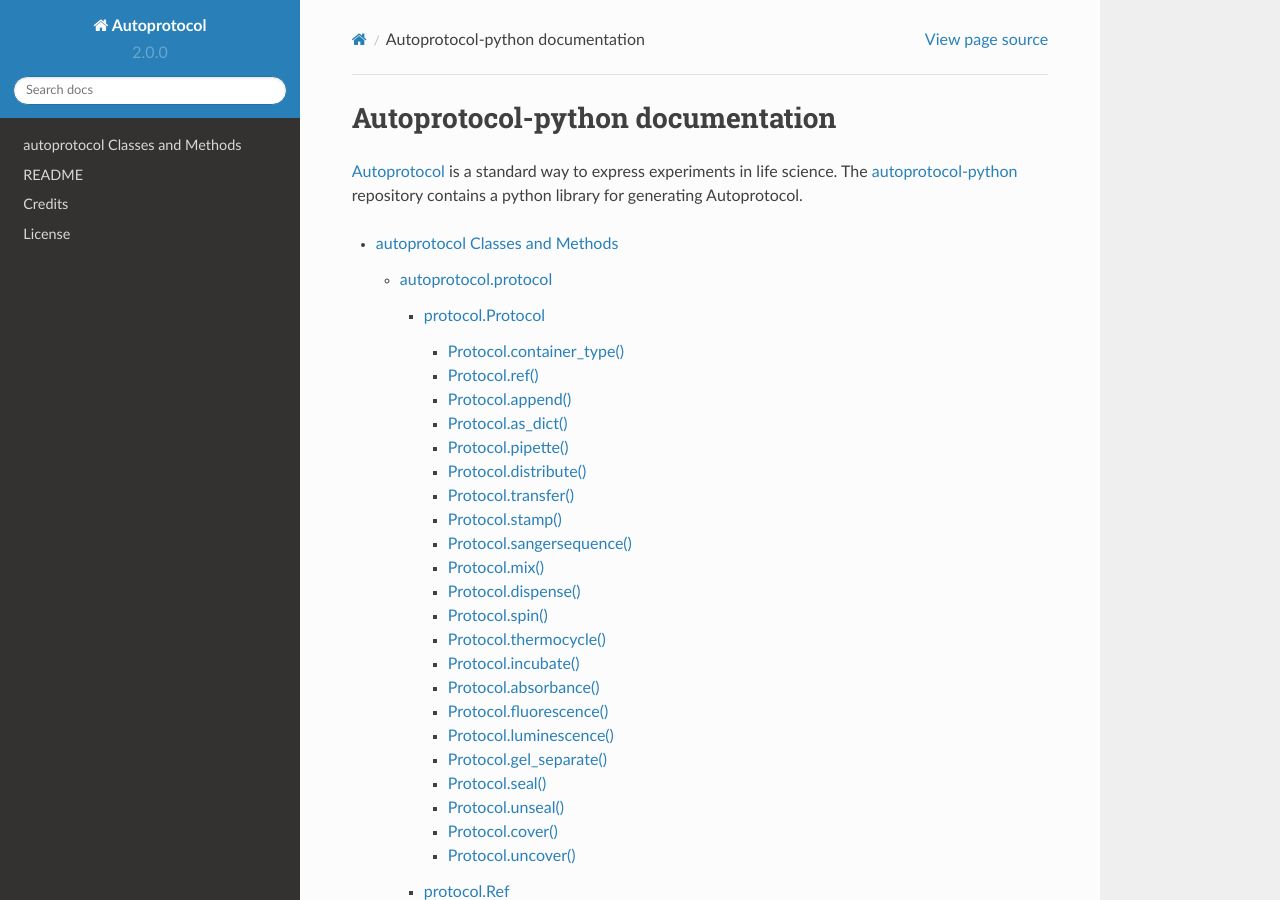
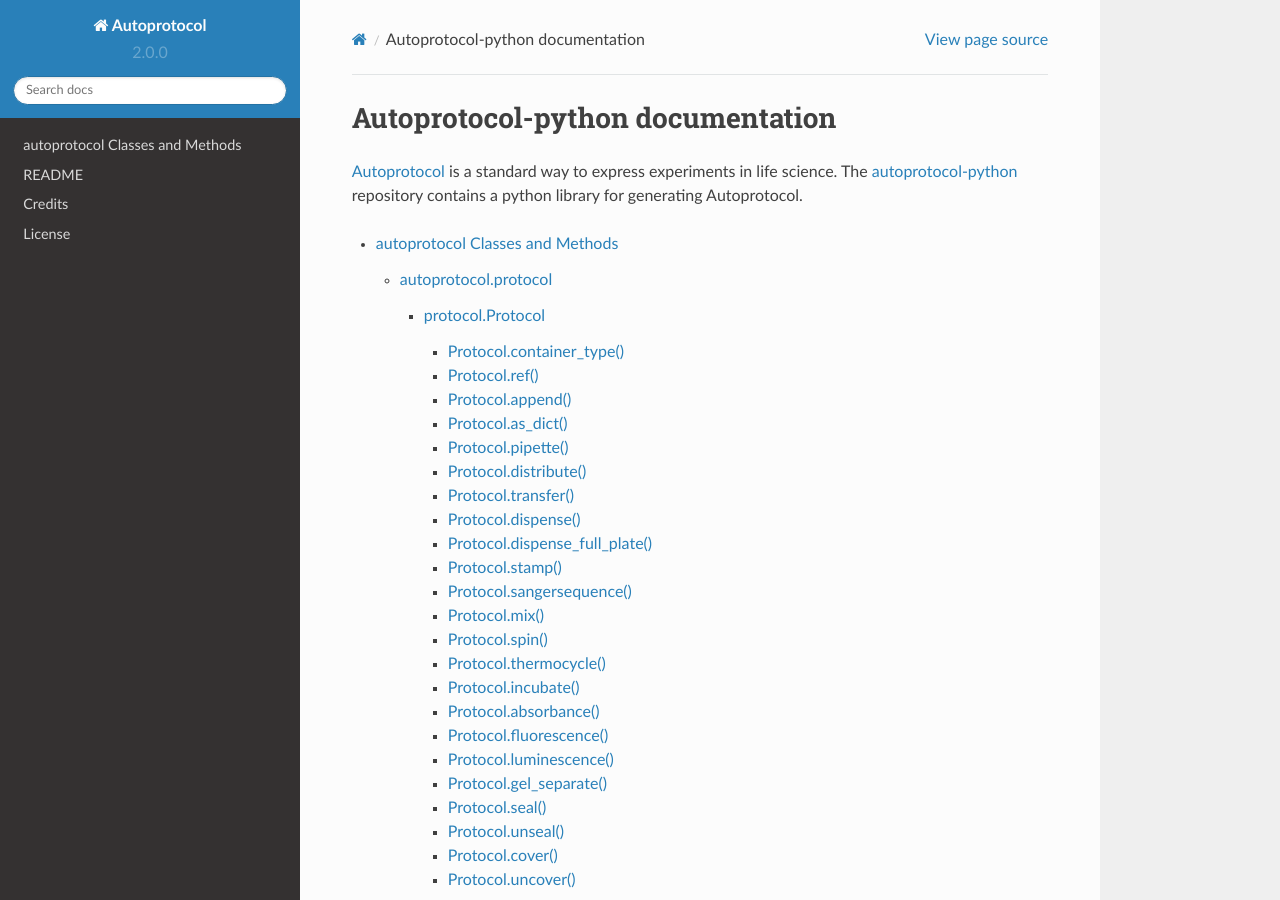
Before and after one commit to autoprotocol/autoprotocol-python, a Sphinx documentation site: the page built from docs/index.rst, in a window 1280 px wide and 900 px high. Built offline with Sphinx 7.4.7 and the Read the Docs theme 2.0.0, drawn with Linux system fonts in a browser that asks for light colours.

Commit message:
dispense documentation

```diff
--- a/docs/autoprotocol.rst
+++ b/docs/autoprotocol.rst
@@ -38,6 +38,14 @@ Protocol.transfer()
 ^^^^^^^^^^^^^^^^^^^
 .. automethod:: autoprotocol.protocol.Protocol.transfer
 
+Protocol.dispense()
+^^^^^^^^^^^^^^^^^^^
+.. automethod:: autoprotocol.protocol.Protocol.dispense
+
+Protocol.dispense_full_plate()
+^^^^^^^^^^^^^^^^^^^^^^^^^^^^^^
+.. automethod:: autoprotocol.protocol.Protocol.dispense_full_plate
+
 Protocol.stamp()
 ^^^^^^^^^^^^^^^^
 .. automethod:: autoprotocol.protocol.Protocol.stamp
```
Also changed, not shown: other parts of docs/autoprotocol.rst (+0 -4 lines).
